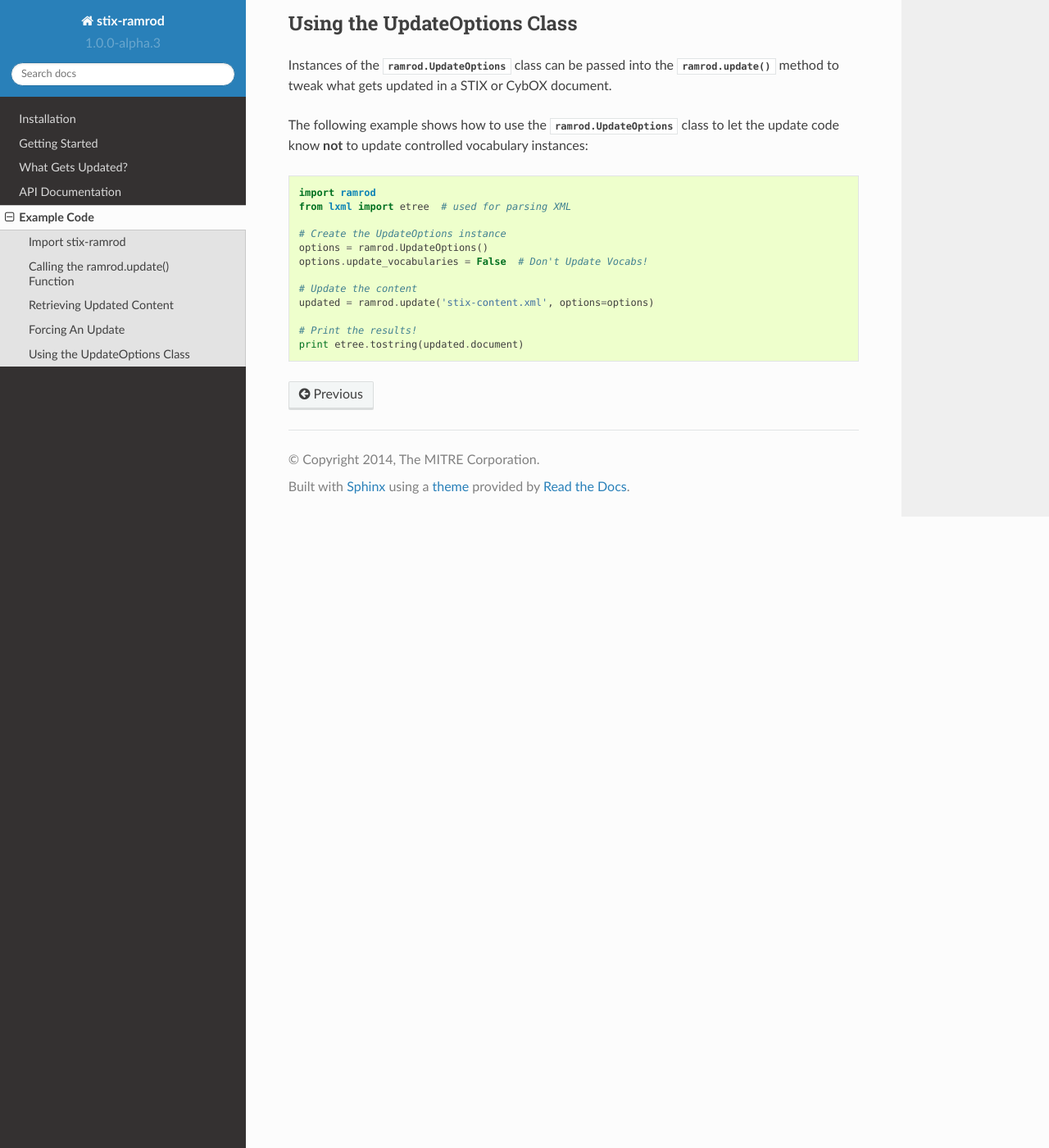
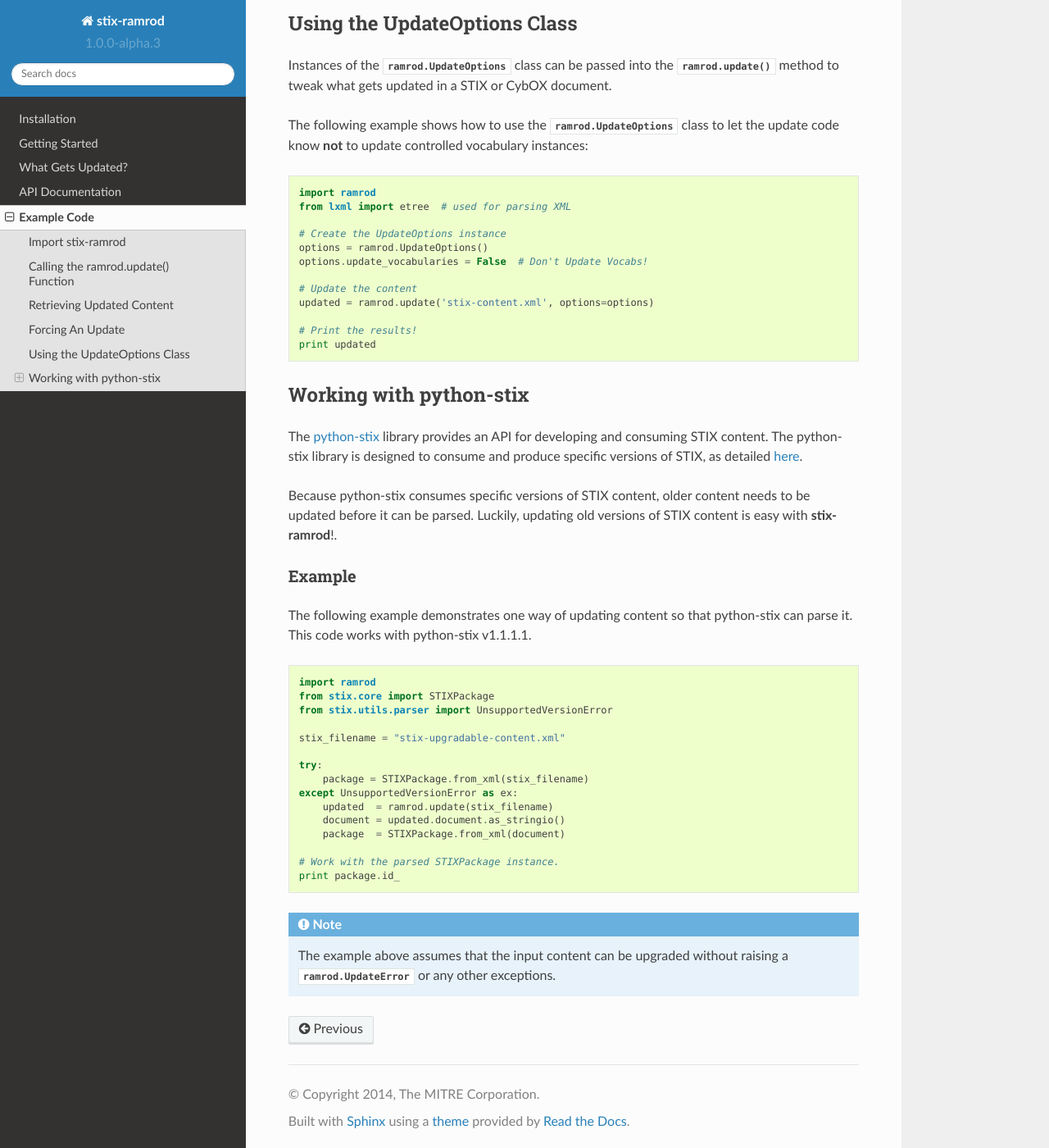
Before and after one commit to STIXProject/stix-ramrod, a Sphinx documentation site: the page built from docs/api/examples.rst, in a window 1280 px wide and 1400 px high, scrolled down 2540 px. Shown: the whole window at 82% size. Built offline with Sphinx 7.4.7 and the Read the Docs theme 2.0.0, drawn with Linux system fonts in a browser that asks for light colours.

Commit message:
Added python-stix example

```diff
--- a/docs/api/examples.rst
+++ b/docs/api/examples.rst
@@ -159,4 +159,46 @@
     updated = ramrod.update('stix-content.xml', options=options)
 
     # Print the results!
-    print etree.tostring(updated.document)
+    print updated
+
+
+Working with python-stix
+^^^^^^^^^^^^^^^^^^^^^^^^
+
+The `python-stix <http://stix.readthedocs.org>`_ library provides an API for
+developing and consuming STIX content. The python-stix library is designed to
+consume and produce specific versions of STIX, as detailed
+`here <http://stix.readthedocs.org/en/latest/#versions>`_.
+
+Because python-stix consumes specific versions of STIX content, older content
+needs to be updated before it can be parsed. Luckily, updating old versions of
+STIX content is easy with **stix-ramrod**!.
+
+Example
+~~~~~~~
+
+The following example demonstrates one way of updating content so that
+python-stix can parse it. This code works with python-stix v1.1.1.1.
+
+.. code-block:: python
+
+    import ramrod
+    from stix.core import STIXPackage
+    from stix.utils.parser import UnsupportedVersionError
+
+    stix_filename = "stix-upgradable-content.xml"
+
+    try:
+        package = STIXPackage.from_xml(stix_filename)
+    except UnsupportedVersionError as ex:
+        updated  = ramrod.update(stix_filename)
+        document = updated.document.as_stringio()
+        package  = STIXPackage.from_xml(document)
+
+    # Work with the parsed STIXPackage instance.
+    print package.id_
+
+.. note::
+
+    The example above assumes that the input content can be upgraded without
+    raising a :class:`ramrod.UpdateError` or any other exceptions.
```
